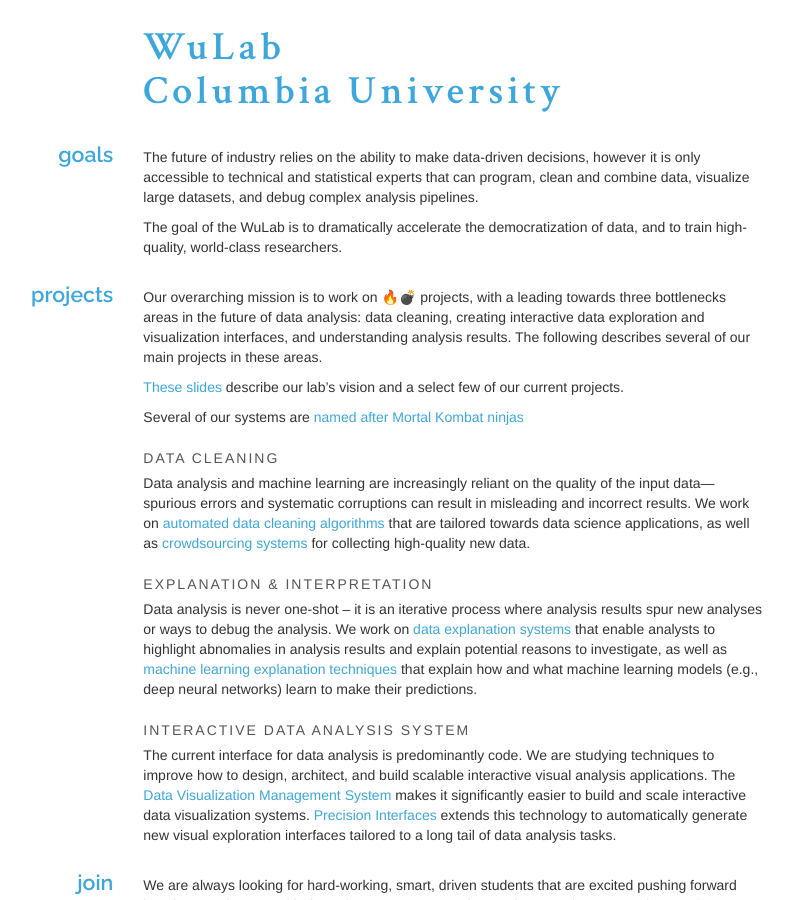
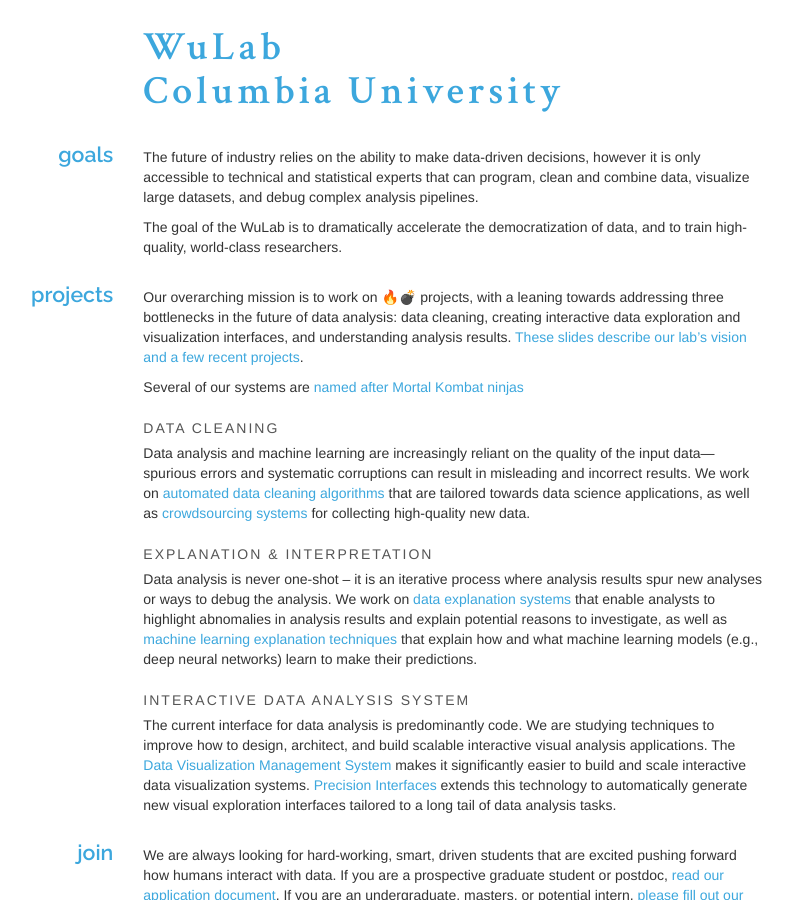
Before and after one commit to cudbg/lab, a Jekyll site: the page built from index.md, in a window 1280 px wide and 900 px high. Shown: the whole window, without its empty margins (141-934 px from the left). Built offline with Jekyll 4.4.1, drawn with Linux system fonts in a browser that asks for light colours; some web fonts are replaced.

Commit message:
updated site

```diff
--- a/index.md
+++ b/index.md
@@ -2,9 +2,7 @@
 layout: index
 ---
 
-Our overarching mission is to work on 🔥💣  projects, with a leading towards three bottlenecks areas in the future of data analysis: data cleaning, creating interactive data exploration and visualization interfaces, and understanding analysis results.  The following describes several of our main projects in these areas.
-
-[These slides](https://www.dropbox.com/s/yauhvxdkv0kna7h/2017-10-midwest-6pp.pdf?dl=0) describe our lab's vision and a select few of our current projects.
+Our overarching mission is to work on 🔥💣  projects, with a leaning towards addressing three bottlenecks in the future of data analysis: data cleaning, creating interactive data exploration and visualization interfaces, and understanding analysis results. [These slides describe our lab's vision and a few recent projects](https://www.dropbox.com/s/yauhvxdkv0kna7h/2017-10-midwest-6pp.pdf?dl=0).
 
 Several of our systems are [named after Mortal Kombat ninjas](http://eugenewu.net/ninjas.html)
 
```
